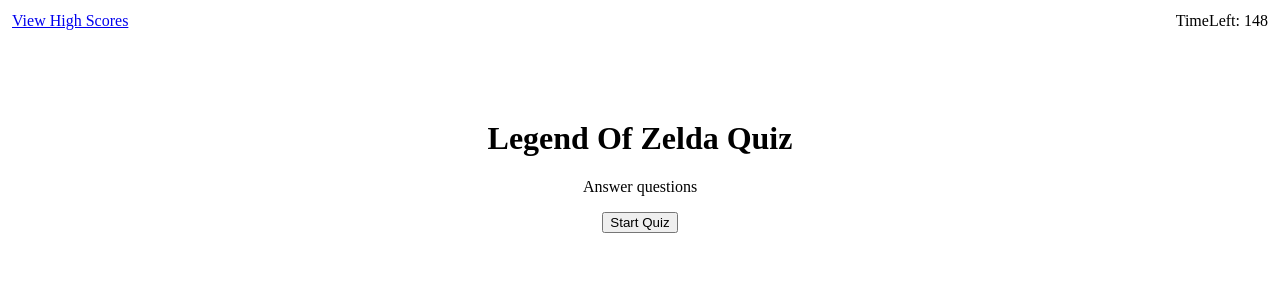
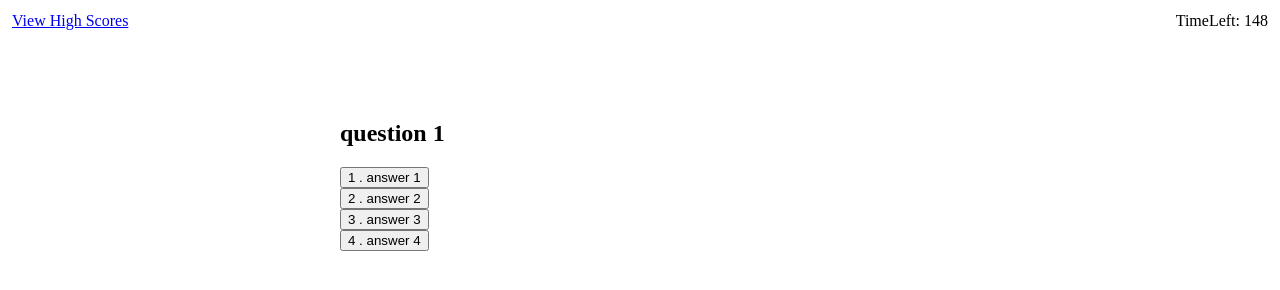
Before and after one commit to Pandax19/Zelda-Quiz, a plain HTML site: page index.html in a window 1280 px wide. Both pictures are taken after a click on the button "Start Quiz". Drawn offline with Linux system fonts and the light colour scheme.

Commit message:
added buttons for choices

```diff
--- a/index.html
+++ b/index.html
@@ -27,7 +27,7 @@
             <button id="start-btn">Start Quiz</button>
         </div>
         <div class="hide" id="questions-div">
-            <h2 id="Question"></h2>
+            <h2 id="question"></h2>
             <div id="choices-div" class="choices-div">
                 <!-- more choices later -->
             </div>
--- a/script.js
+++ b/script.js
@@ -58,6 +58,9 @@ let currentIndex= 0;
 
 let startButton= document.getElementById("start-btn");
 let timeEl= document.getElementById("time");
+let startDiv= document.getElementById("start-div");
+let questionsDiv= document.getElementById("questions-div");
+let choicesDiv= document.getElementById("choices-div");
 startButton.addEventListener("click", startQuiz);
 
 function startQuiz(){
@@ -65,6 +68,28 @@ function startQuiz(){
     // start  timer
     timerId= setInterval(timerFunc, 1000);
     timeEl.textContent=`TimeLeft: ${timeLeft}`;
+    startDiv.setAttribute("class", "hide");
+    questionsDiv.removeAttribute("class");
+    showQuestion();
+
+}
+
+function showQuestion(){
+    let currentQuestion= questions[currentIndex];
+    let questionEl= document.getElementById("question");
+    questionEl.textContent= currentQuestion.question;
+
+    choicesDiv.innerHTML= "";
+
+    for (let i = 0; i < currentQuestion.answers.length; i++){
+        let answer= currentQuestion.answers[i];
+        let answerBtn= document.createElement("button");
+        answerBtn.setAttribute("class", "answer");
+        answerBtn.setAttribute("value", answer);
+        answerBtn.textContent= i + 1 + " . " + answer;
+        choicesDiv.appendChild(answerBtn);
+
+    }
 }
 
 function timerFunc(){
```
